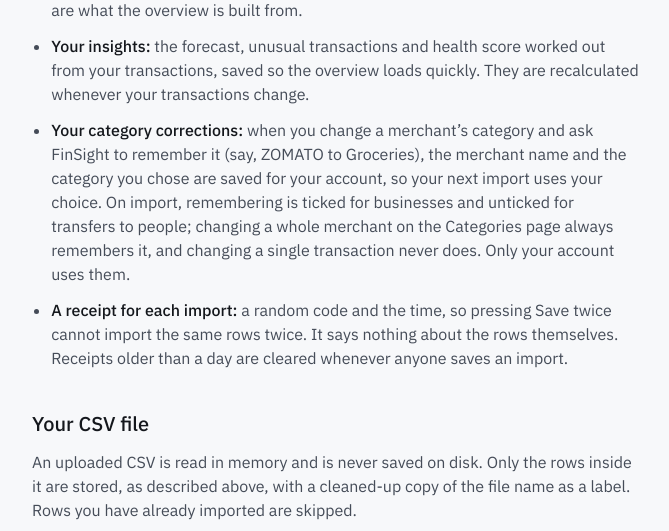
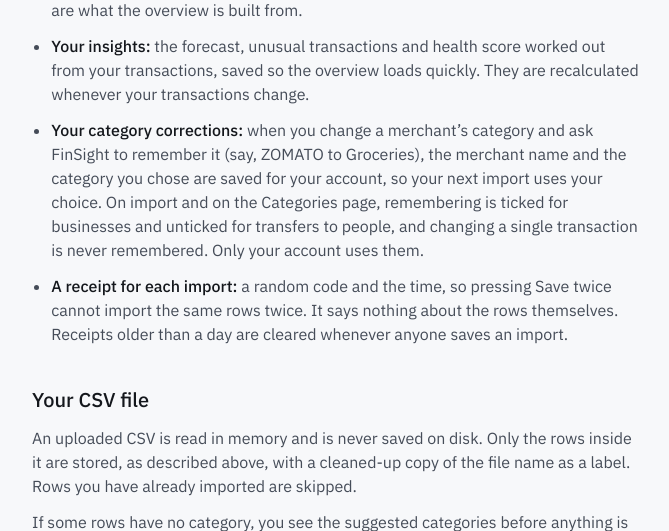
Before and after one commit to Galvin70124O/FinSight-AI, a Flask app: page /privacy in a window 1280 px wide. Shown: the part 475-1006 px from the top of the page, without its empty margins (8-677 px from the left). Run offline with Flask 3, Linux system fonts and the light colour scheme; some libraries are stand-ins or nearby versions.

Commit message:
Describe instant save, Undo and when "Change all to" is remembered
README and Privacy: a merchant change on the Categories page is remembered
only with "Remember" ticked (businesses by default, not people), the name
rule for people needs a UPI, IMPS or NEFT description, and picking a
category saves at once with Undo.

Co-Authored-By: Claude Opus 5.5 <noreply@anthropic.com>

```diff
--- a/templates/privacy.html
+++ b/templates/privacy.html
@@ -13,7 +13,7 @@
     <li><strong>Your account:</strong> a username, an email address and your password, which is stored only as a one-way hash, never as the password itself. The username signs you in; the email keeps accounts unique. We do not send you email.</li>
     <li><strong>Your transactions:</strong> for each row you import, the date, category, amount, type (income or expense) and description, plus the name of the file it came from. These are what the overview is built from.</li>
     <li><strong>Your insights:</strong> the forecast, unusual transactions and health score worked out from your transactions, saved so the overview loads quickly. They are recalculated whenever your transactions change.</li>
-    <li><strong>Your category corrections:</strong> when you change a merchant’s category and ask FinSight to remember it (say, ZOMATO to Groceries), the merchant name and the category you chose are saved for your account, so your next import uses your choice. On import, remembering is ticked for businesses and unticked for transfers to people; changing a whole merchant on the Categories page always remembers it, and changing a single transaction never does. Only your account uses them.</li>
+    <li><strong>Your category corrections:</strong> when you change a merchant’s category and ask FinSight to remember it (say, ZOMATO to Groceries), the merchant name and the category you chose are saved for your account, so your next import uses your choice. On import and on the Categories page, remembering is ticked for businesses and unticked for transfers to people, and changing a single transaction is never remembered. Only your account uses them.</li>
     <li><strong>A receipt for each import:</strong> a random code and the time, so pressing Save twice cannot import the same rows twice. It says nothing about the rows themselves. Receipts older than a day are cleared whenever anyone saves an import.</li>
   </ul>
 
```
Also changed, not shown: README.md.
